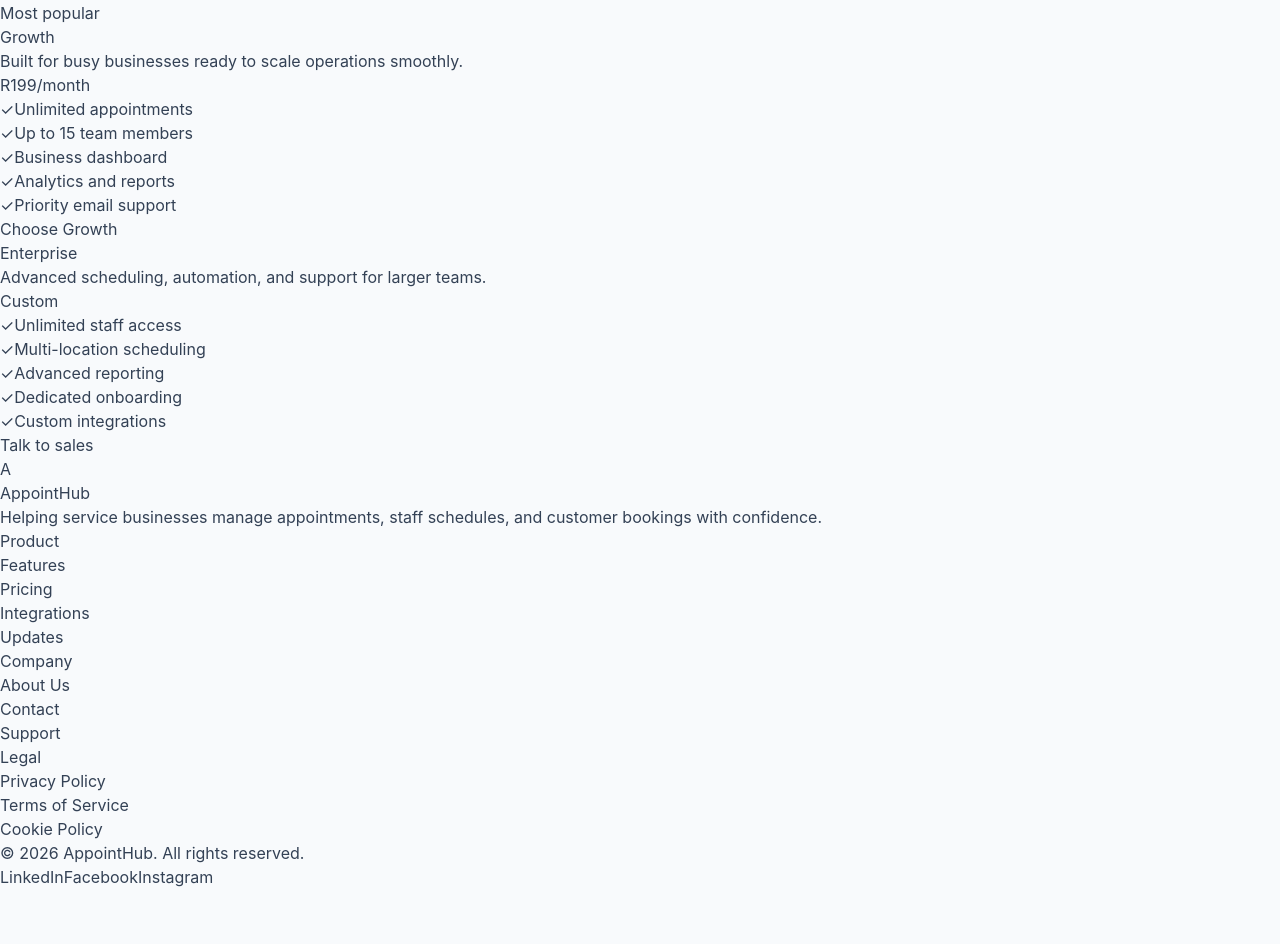
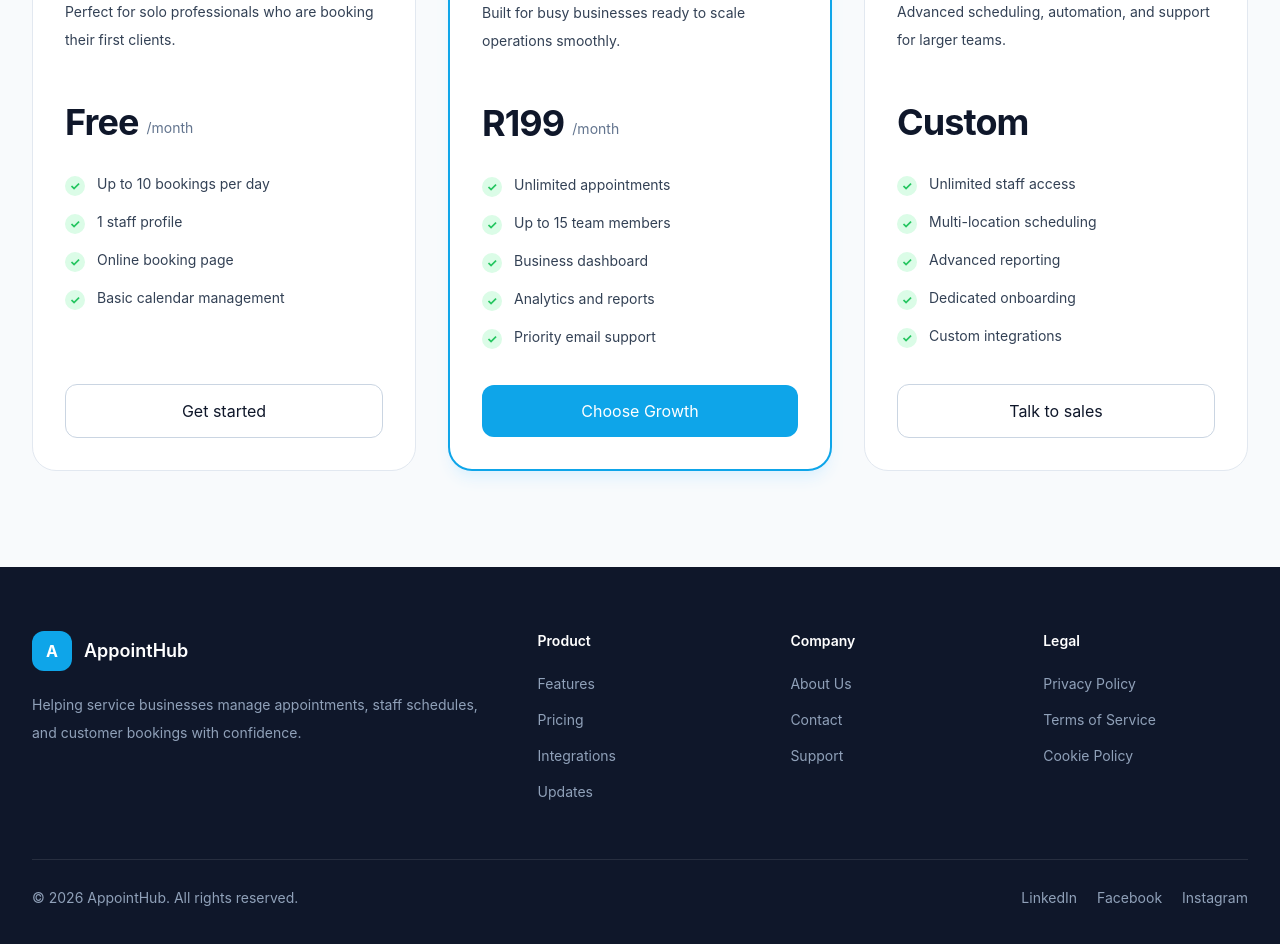
Before and after one commit to BigJohn-dev101/appointment-booking-system, a React (Vite) app in the folder frontend/: page /pricing in a window 1280 px wide. Shown: the part 500-1444 px from the top of the page. Before the commit the page ends 1389 px from the top, so only its background shows below. Built offline with nearby package versions, Linux system fonts and the light colour scheme.

Commit message:
new footer and pricing

```diff
--- a/frontend/src/components/layout/Footer.tsx
+++ b/frontend/src/components/layout/Footer.tsx
@@ -1,66 +1,128 @@
+import { Link } from "react-router-dom";
+
+const productLinks = [
+  { label: "Features", to: "/" },
+  { label: "Pricing", to: "/pricing" },
+  { label: "Integrations", to: "/" },
+  { label: "Updates", to: "/" },
+];
+
+const companyLinks = [
+  { label: "About Us", to: "/about" },
+  { label: "Contact", to: "/contact" },
+  { label: "Support", to: "/" },
+];
+
+const legalLinks = [
+  { label: "Privacy Policy", to: "/" },
+  { label: "Terms of Service", to: "/" },
+  { label: "Cookie Policy", to: "/" },
+];
+
+const socialLinks = [
+  { label: "LinkedIn", href: "#" },
+  { label: "Facebook", href: "#" },
+  { label: "Instagram", href: "#" },
+];
+
 export default function Footer() {
-  const productLinks = ['Features', 'Pricing', 'Integrations', 'Updates'];
-  const companyLinks = ['About Us', 'Contact', 'Support'];
-  const legalLinks = ['Privacy Policy', 'Terms of Service', 'Cookie Policy'];
-  const socialLinks = ['LinkedIn', 'Facebook', 'Instagram'];
+  return (
+    <footer className="bg-[#0F172A] text-white">
+      <div className="mx-auto max-w-7xl px-6 py-16 lg:px-8">
+        <div className="grid gap-12 md:grid-cols-2 lg:grid-cols-5">
+          {/* Brand */}
+          <div className="lg:col-span-2">
+            <Link to="/" className="flex items-center gap-3">
+              <div className="flex h-10 w-10 items-center justify-center rounded-xl bg-[#0EA5E9] font-bold text-white">
+                A
+              </div>
 
-  return (
-    <footer className="footer">
-      <div className="footer-inner">
-        <div className="footer-grid">
-          <div>
-            <div className="brand-wrap">
-              <div className="brand-mark">A</div>
-              <h3 className="brand-name">AppointHub</h3>
-            </div>
+              <h3 className="text-lg font-semibold">
+                AppointHub
+              </h3>
+            </Link>
 
-            <p className="footer-copy">
+            <p className="mt-5 max-w-md text-sm leading-7 text-slate-400">
               Helping service businesses manage appointments, staff schedules,
               and customer bookings with confidence.
             </p>
           </div>
 
-          <div className="footer-column">
-            <h4>Product</h4>
-            <ul>
+          {/* Product */}
+          <div>
+            <h4 className="text-sm font-semibold text-white">
+              Product
+            </h4>
+
+            <ul className="mt-5 space-y-3">
               {productLinks.map((link) => (
-                <li key={link}>
-                  <a href="#">{link}</a>
+                <li key={link.label}>
+                  <Link
+                    to={link.to}
+                    className="text-sm text-slate-400 transition hover:text-[#0EA5E9]"
+                  >
+                    {link.label}
+                  </Link>
                 </li>
               ))}
             </ul>
           </div>
 
-          <div className="footer-column">
-            <h4>Company</h4>
-            <ul>
+          {/* Company */}
+          <div>
+            <h4 className="text-sm font-semibold text-white">
+              Company
+            </h4>
+
+            <ul className="mt-5 space-y-3">
               {companyLinks.map((link) => (
-                <li key={link}>
-                  <a href="#">{link}</a>
+                <li key={link.label}>
+                  <Link
+                    to={link.to}
+                    className="text-sm text-slate-400 transition hover:text-[#0EA5E9]"
+                  >
+                    {link.label}
+                  </Link>
                 </li>
               ))}
             </ul>
           </div>
 
-          <div className="footer-column">
-            <h4>Legal</h4>
-            <ul>
+          {/* Legal */}
+          <div>
+            <h4 className="text-sm font-semibold text-white">
+              Legal
+            </h4>
+
+            <ul className="mt-5 space-y-3">
               {legalLinks.map((link) => (
-                <li key={link}>
-                  <a href="#">{link}</a>
+                <li key={link.label}>
+                  <Link
+                    to={link.to}
+                    className="text-sm text-slate-400 transition hover:text-[#0EA5E9]"
+                  >
+                    {link.label}
+                  </Link>
                 </li>
               ))}
             </ul>
           </div>
         </div>
 
-        <div className="footer-bottom">
-          <p>© {new Date().getFullYear()} AppointHub. All rights reserved.</p>
+        {/* Bottom */}
+        <div className="mt-14 flex flex-col gap-5 border-t border-white/10 pt-7 text-sm text-slate-400 sm:flex-row sm:items-center sm:justify-between">
+          <p>
+            © {new Date().getFullYear()} AppointHub. All rights reserved.
+          </p>
 
-          <div className="socials">
+          <div className="flex flex-wrap gap-5">
             {socialLinks.map((link) => (
-              <a key={link} href="#">
-                {link}
+              <a
+                key={link.label}
+                href={link.href}
+                className="transition hover:text-[#0EA5E9]"
+              >
+                {link.label}
               </a>
             ))}
           </div>
--- a/frontend/src/pages/public/Pricing.tsx
+++ b/frontend/src/pages/public/Pricing.tsx
@@ -1,86 +1,148 @@
-export default function Pricing() {
-  const plans = [
+type Plan = {
+  name: string;
+  price: string;
+  description: string;
+  cta: string;
+  popular?: boolean;
+  features: string[];
+};
+
+const plans: Plan[] = [
   {
-      name: 'Starter',
-      price: 'Free',
-      description: 'Perfect for solo professionals who are booking their first clients.',
-      cta: 'Get started',
+    name: "Starter",
+    price: "Free",
+    description:
+      "Perfect for solo professionals who are booking their first clients.",
+    cta: "Get started",
     features: [
-        'Up to 10 bookings per day',
-        '1 staff profile',
-        'Online booking page',
-        'Basic calendar management',
+      "Up to 10 bookings per day",
+      "1 staff profile",
+      "Online booking page",
+      "Basic calendar management",
     ],
   },
   {
-      name: 'Growth',
-      price: 'R199',
-      description: 'Built for busy businesses ready to scale operations smoothly.',
-      cta: 'Choose Growth',
+    name: "Growth",
+    price: "R199",
+    description:
+      "Built for busy businesses ready to scale operations smoothly.",
+    cta: "Choose Growth",
     popular: true,
     features: [
-        'Unlimited appointments',
-        'Up to 15 team members',
-        'Business dashboard',
-        'Analytics and reports',
-        'Priority email support',
+      "Unlimited appointments",
+      "Up to 15 team members",
+      "Business dashboard",
+      "Analytics and reports",
+      "Priority email support",
     ],
   },
   {
-      name: 'Enterprise',
-      price: 'Custom',
-      description: 'Advanced scheduling, automation, and support for larger teams.',
-      cta: 'Talk to sales',
+    name: "Enterprise",
+    price: "Custom",
+    description:
+      "Advanced scheduling, automation, and support for larger teams.",
+    cta: "Talk to sales",
     features: [
-        'Unlimited staff access',
-        'Multi-location scheduling',
-        'Advanced reporting',
-        'Dedicated onboarding',
-        'Custom integrations',
+      "Unlimited staff access",
+      "Multi-location scheduling",
+      "Advanced reporting",
+      "Dedicated onboarding",
+      "Custom integrations",
     ],
   },
 ];
 
+export default function Pricing() {
   return (
-    <section className="plans-section">
-      <div style={{ maxWidth: '1200px', margin: '0 auto 40px', textAlign: 'center' }}>
-        <span className="badge">Flexible plans</span>
-        <h2 style={{ margin: '20px 0 12px', fontSize: 'clamp(2.3rem, 4vw, 4rem)', color: '#0f172a' }}>
+    <section className="bg-[#F8FAFC] py-20 sm:py-24">
+      <div className="mx-auto max-w-7xl px-6 lg:px-8">
+        {/* Heading */}
+        <div className="mx-auto max-w-3xl text-center">
+          <span className="inline-flex rounded-full bg-sky-50 px-4 py-2 text-sm font-semibold text-[#0EA5E9]">
+            Flexible plans
+          </span>
+
+          <h1 className="mt-6 text-4xl font-bold tracking-tight text-[#0F172A] sm:text-5xl">
             Simple, transparent pricing
-        </h2>
-        <p style={{ margin: '0 auto', maxWidth: '720px', color: '#334155', fontSize: '1.1rem', lineHeight: '1.8' }}>
-          Choose a plan that matches your workflow and start managing bookings with less stress and more control.
+          </h1>
+
+          <p className="mx-auto mt-5 max-w-2xl text-lg leading-8 text-[#334155]">
+            Choose a plan that matches your workflow and start managing
+            bookings with less stress and more control.
           </p>
         </div>
 
-      <div className="plans-grid">
+        {/* Plans */}
+        <div className="mt-14 grid gap-8 lg:grid-cols-3">
           {plans.map((plan) => (
             <article
               key={plan.name}
-            className={plan.popular ? 'plan-card popular' : 'plan-card'}
+              className={`relative flex flex-col rounded-3xl bg-white p-8 transition hover:-translate-y-1 hover:shadow-xl ${
+                plan.popular
+                  ? "border-2 border-[#0EA5E9] shadow-lg shadow-sky-100"
+                  : "border border-slate-200"
+              }`}
             >
-            {plan.popular && <span className="badge">Most popular</span>}
+              {/* Popular badge */}
+              {plan.popular && (
+                <span className="absolute right-6 top-6 rounded-full bg-sky-50 px-3 py-1 text-xs font-semibold text-[#0EA5E9]">
+                  Most popular
+                </span>
+              )}
 
-            <h3 className="plan-name">{plan.name}</h3>
-            <p className="plan-description">{plan.description}</p>
+              <div>
+                <h2 className="text-2xl font-semibold text-[#0F172A]">
+                  {plan.name}
+                </h2>
 
-            <div className="plan-price">
-              <span className="plan-price-value">{plan.price}</span>
-              {plan.price !== 'Custom' && <span className="plan-price-unit">/month</span>}
+                <p className="mt-4 min-h-[72px] text-sm leading-7 text-[#334155]">
+                  {plan.description}
+                </p>
               </div>
 
-            <ul className="plan-features">
+              {/* Price */}
+              <div className="mt-8 flex items-end gap-2">
+                <span className="text-4xl font-bold tracking-tight text-[#0F172A]">
+                  {plan.price}
+                </span>
+
+                {plan.price !== "Custom" && (
+                  <span className="pb-1 text-sm text-slate-500">
+                    /month
+                  </span>
+                )}
+              </div>
+
+              {/* Features */}
+              <ul className="mt-8 flex-1 space-y-4">
                 {plan.features.map((feature) => (
-                <li key={feature}>
-                  <span className="checkmark">✓</span>
+                  <li
+                    key={feature}
+                    className="flex items-start gap-3 text-sm text-[#334155]"
+                  >
+                    <span className="mt-0.5 flex h-5 w-5 shrink-0 items-center justify-center rounded-full bg-green-100 text-xs font-bold text-[#22C55E]">
+                      ✓
+                    </span>
+
                     <span>{feature}</span>
                   </li>
                 ))}
               </ul>
 
-            <button className="plan-button">{plan.cta}</button>
+              {/* CTA */}
+              <button
+                type="button"
+                className={`mt-9 w-full rounded-xl px-5 py-3.5 text-sm font-semibold transition ${
+                  plan.popular
+                    ? "bg-[#0EA5E9] text-white hover:bg-sky-600"
+                    : "border border-slate-300 bg-white text-[#0F172A] hover:border-[#0EA5E9] hover:text-[#0EA5E9]"
+                }`}
+              >
+                {plan.cta}
+              </button>
             </article>
           ))}
+        </div>
       </div>
     </section>
   );
```
Lines whose indentation alone changed are shown as unchanged.
